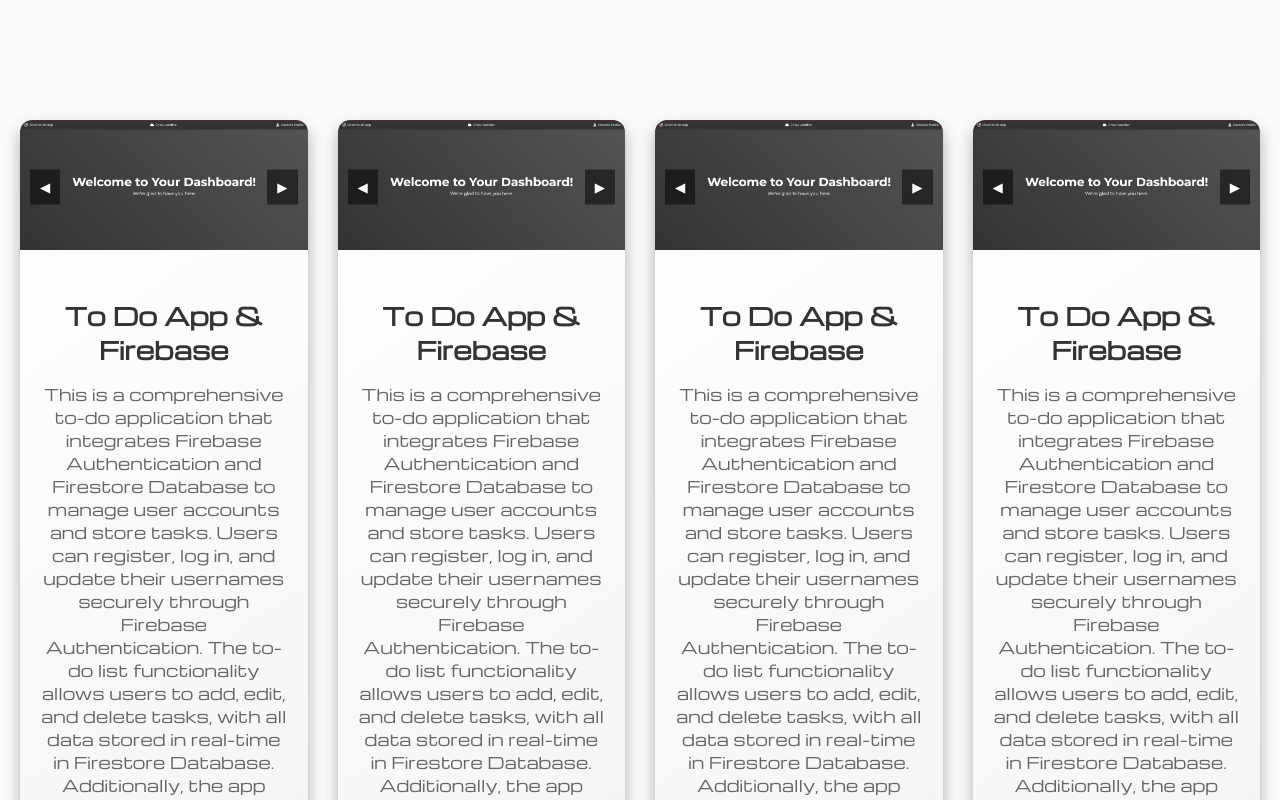
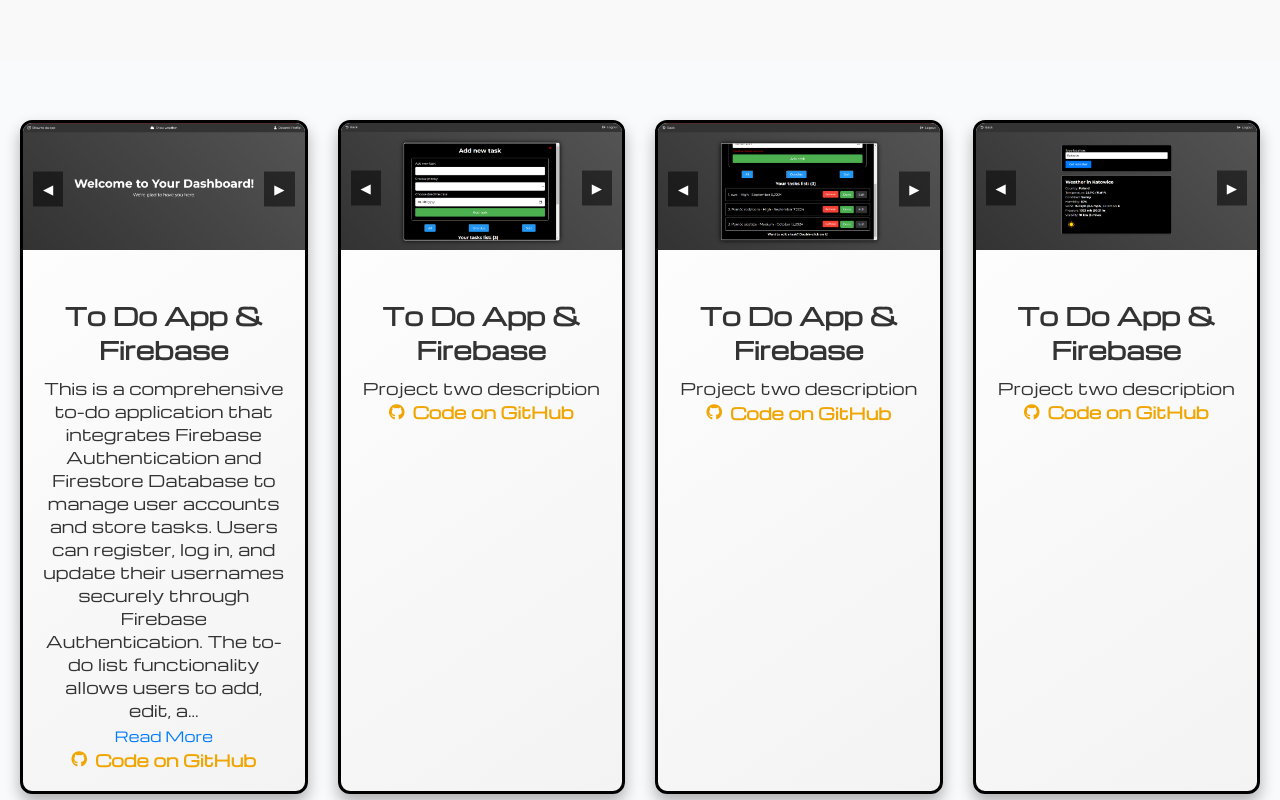
Before and after one commit to oskar-ners/portfolio, an Angular app: page / in a window 1280 px wide. Shown: the part 1340-2140 px from the top of the page. Built offline with nearby package versions, Linux system fonts and the light colour scheme.

Commit message:
read more component added & projects component set up

```diff
--- /dev/null
+++ b/src/app/components/read-more/read-more.component.html
@@ -0,0 +1,8 @@
+<div class="read-more-container">
+    <p>{{ displayText }}</p>
+    @if (text.length > maxLength) {
+    <button (click)="toggleReadMore()">
+        {{ showMore ? 'Read Less' : 'Read More' }}
+    </button>
+    }
+</div>
--- /dev/null
+++ b/src/app/components/read-more/read-more.component.ts
@@ -0,0 +1,49 @@
+import { Component, Input } from '@angular/core';
+
+@Component({
+  selector: 'app-read-more',
+  standalone: true,
+  imports: [],
+  templateUrl: './read-more.component.html',
+  styles: `
+  .read-more-container {
+  p {
+    margin: 0;
+  }
+
+  button {
+    background: none;
+    border: none;
+    color: #007bff;
+    cursor: pointer;
+    font-size: 14px;
+    padding: 0;
+    margin-top: 5px;
+    display: inline-block;
+    font-family: "Michroma", sans-serif;
+    text-decoration: none;
+    transition: 0.3s ease;
+    &:hover {
+        transform: scale(1.1);
+    }
+  }
+}
+  `,
+})
+export class ReadMoreComponent {
+  @Input() text: string = '';
+  @Input() maxLength: number = 50;
+
+  showMore: boolean = false;
+
+  get displayText(): string {
+    return this.showMore
+      ? this.text
+      : this.text.slice(0, this.maxLength) +
+          (this.text.length > this.maxLength ? '...' : '');
+  }
+
+  toggleReadMore(): void {
+    this.showMore = !this.showMore;
+  }
+}
--- a/src/app/projects/projects.component.html
+++ b/src/app/projects/projects.component.html
@@ -3,14 +3,8 @@
         <app-slide-show [images]="projectOneImages"></app-slide-show>
         <div class="project-content">
             <h3 class="project-title">To do App & Firebase</h3>
-            <p class="project-description">
-                This is a comprehensive to-do application that integrates Firebase Authentication and Firestore Database
-                to manage user accounts and store tasks. Users can register, log in, and update their usernames securely
-                through Firebase Authentication. The to-do list functionality allows users to add, edit, and delete
-                tasks, with all data stored in real-time in Firestore Database. Additionally, the app features a
-                WeatherService where users can input a city name to get real-time weather information, making it a
-                versatile tool for both task management and daily planning.
-            </p>
+            <app-read-more [text]="projectOneDescription"
+                           [maxLength]="300"></app-read-more>
             <a href="https://github.com/oskar-ners/todoapp-firebase"
                target="_blank"
                aria-label="GitHub"
@@ -21,17 +15,11 @@
     </div>
 
     <div class="project-card">
-        <app-slide-show [images]="projectOneImages"></app-slide-show>
+        <app-slide-show [images]="projectTwoImages"></app-slide-show>
         <div class="project-content">
             <h3 class="project-title">To do App & Firebase</h3>
-            <p class="project-description">
-                This is a comprehensive to-do application that integrates Firebase Authentication and Firestore Database
-                to manage user accounts and store tasks. Users can register, log in, and update their usernames securely
-                through Firebase Authentication. The to-do list functionality allows users to add, edit, and delete
-                tasks, with all data stored in real-time in Firestore Database. Additionally, the app features a
-                WeatherService where users can input a city name to get real-time weather information, making it a
-                versatile tool for both task management and daily planning.
-            </p>
+            <app-read-more [text]="projectTwoDescription"
+                           [maxLength]="300"></app-read-more>
             <a href="https://github.com/oskar-ners/todoapp-firebase"
                target="_blank"
                aria-label="GitHub"
@@ -42,17 +30,11 @@
     </div>
 
     <div class="project-card">
-        <app-slide-show [images]="projectOneImages"></app-slide-show>
+        <app-slide-show [images]="projectThreeImages"></app-slide-show>
         <div class="project-content">
             <h3 class="project-title">To do App & Firebase</h3>
-            <p class="project-description">
-                This is a comprehensive to-do application that integrates Firebase Authentication and Firestore Database
-                to manage user accounts and store tasks. Users can register, log in, and update their usernames securely
-                through Firebase Authentication. The to-do list functionality allows users to add, edit, and delete
-                tasks, with all data stored in real-time in Firestore Database. Additionally, the app features a
-                WeatherService where users can input a city name to get real-time weather information, making it a
-                versatile tool for both task management and daily planning.
-            </p>
+            <app-read-more [text]="projectThreeDescription"
+                           [maxLength]="300"></app-read-more>
             <a href="https://github.com/oskar-ners/todoapp-firebase"
                target="_blank"
                aria-label="GitHub"
@@ -63,17 +45,11 @@
     </div>
 
     <div class="project-card">
-        <app-slide-show [images]="projectOneImages"></app-slide-show>
+        <app-slide-show [images]="projectFourImages"></app-slide-show>
         <div class="project-content">
             <h3 class="project-title">To do App & Firebase</h3>
-            <p class="project-description">
-                This is a comprehensive to-do application that integrates Firebase Authentication and Firestore Database
-                to manage user accounts and store tasks. Users can register, log in, and update their usernames securely
-                through Firebase Authentication. The to-do list functionality allows users to add, edit, and delete
-                tasks, with all data stored in real-time in Firestore Database. Additionally, the app features a
-                WeatherService where users can input a city name to get real-time weather information, making it a
-                versatile tool for both task management and daily planning.
-            </p>
+            <app-read-more [text]="projectFourDescription"
+                           [maxLength]="300"></app-read-more>
             <a href="https://github.com/oskar-ners/todoapp-firebase"
                target="_blank"
                aria-label="GitHub"
--- a/src/app/projects/projects.component.scss
+++ b/src/app/projects/projects.component.scss
@@ -6,6 +6,7 @@
   background-color: #f9fafc;
 
   .project-card {
+    border: 3px solid black;
     background: linear-gradient(145deg, #ffffff, #f3f3f3);
     border-radius: 12px;
     overflow: hidden;
@@ -13,7 +14,7 @@
     transition: transform 0.3s ease, box-shadow 0.3s ease;
 
     &:hover {
-      transform: translateY(-20px);
+      transform: translateY(-10px);
       box-shadow: 0 12px 25px rgba(0, 0, 0, 0.35);
     }
 
@@ -54,7 +55,7 @@
         text-decoration: none;
         display: inline-flex;
         align-items: center;
-        transition: color 0.3s ease;
+        transition: 0.3s ease;
 
         i {
           margin-right: 8px;
@@ -63,6 +64,7 @@
 
         &:hover {
           color: #d48900;
+          transform: scale(1.1);
         }
       }
     }
--- a/src/app/projects/projects.component.ts
+++ b/src/app/projects/projects.component.ts
@@ -1,10 +1,11 @@
 import { Component } from '@angular/core';
 import { SlideShowComponent } from '../components/slide-show/slide-show.component';
+import { ReadMoreComponent } from '../components/read-more/read-more.component';
 
 @Component({
   selector: 'app-projects',
   standalone: true,
-  imports: [SlideShowComponent],
+  imports: [SlideShowComponent, ReadMoreComponent],
   templateUrl: './projects.component.html',
   styleUrl: './projects.component.scss',
 })
@@ -19,4 +20,14 @@
     'assets/images/project1/project1-6.png',
     'assets/images/project1/project1-7.png',
   ];
+  projectTwoImages: string[] = ['assets/images/project1/project1-1.png'];
+  projectThreeImages: string[] = ['assets/images/project1/project1-2.png'];
+  projectFourImages: string[] = ['assets/images/project1/project1-3.png'];
+
+  projectOneDescription: string =
+    'This is a comprehensive to-do application that integrates Firebase Authentication and Firestore Database to manage user accounts and store tasks. Users can register, log in, and update their usernames securely through Firebase Authentication. The to-do list functionality allows users to add, edit, and delete tasks, with all data stored in real-time in Firestore Database. Additionally, the app features a WeatherService where users can input a city name to get real-time weather information, making it a versatile tool for both task management and daily planning.';
+
+  projectTwoDescription: string = 'Project two description';
+  projectThreeDescription: string = 'Project two description';
+  projectFourDescription: string = 'Project two description';
 }
```
